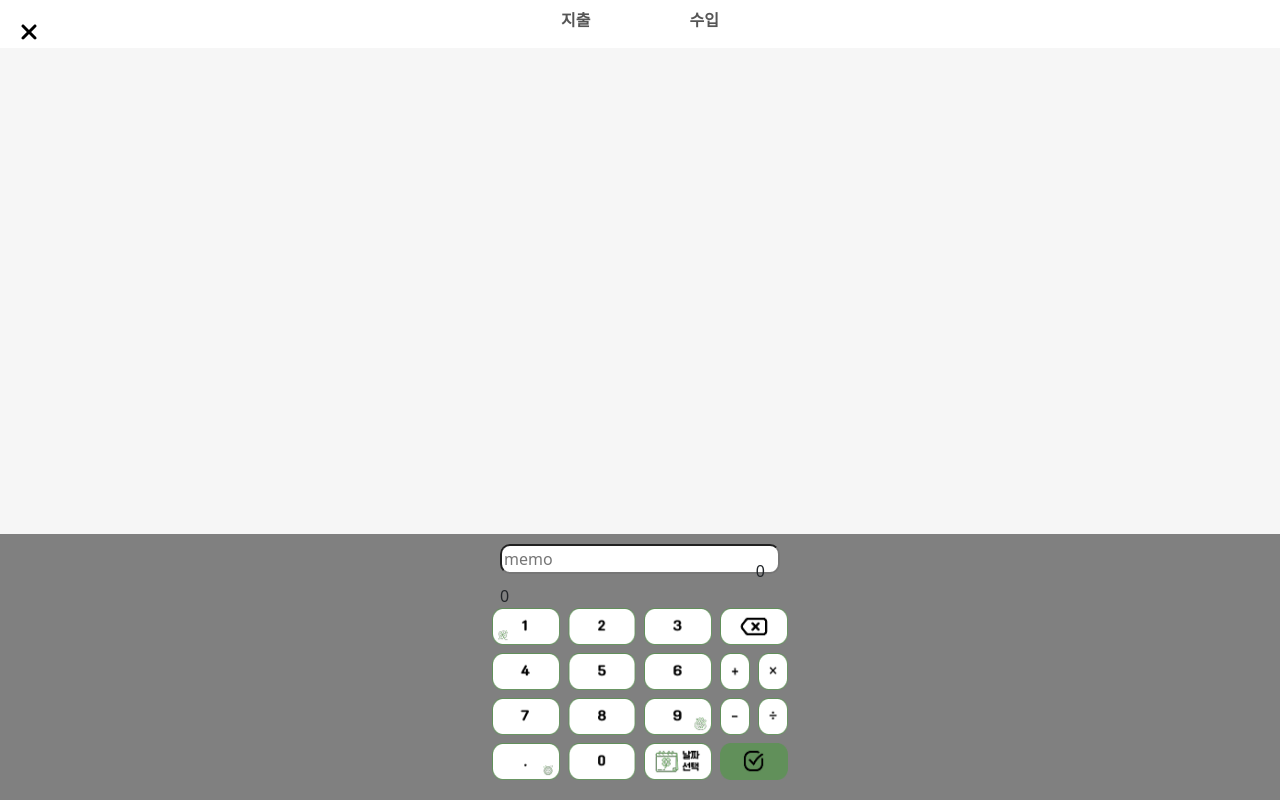
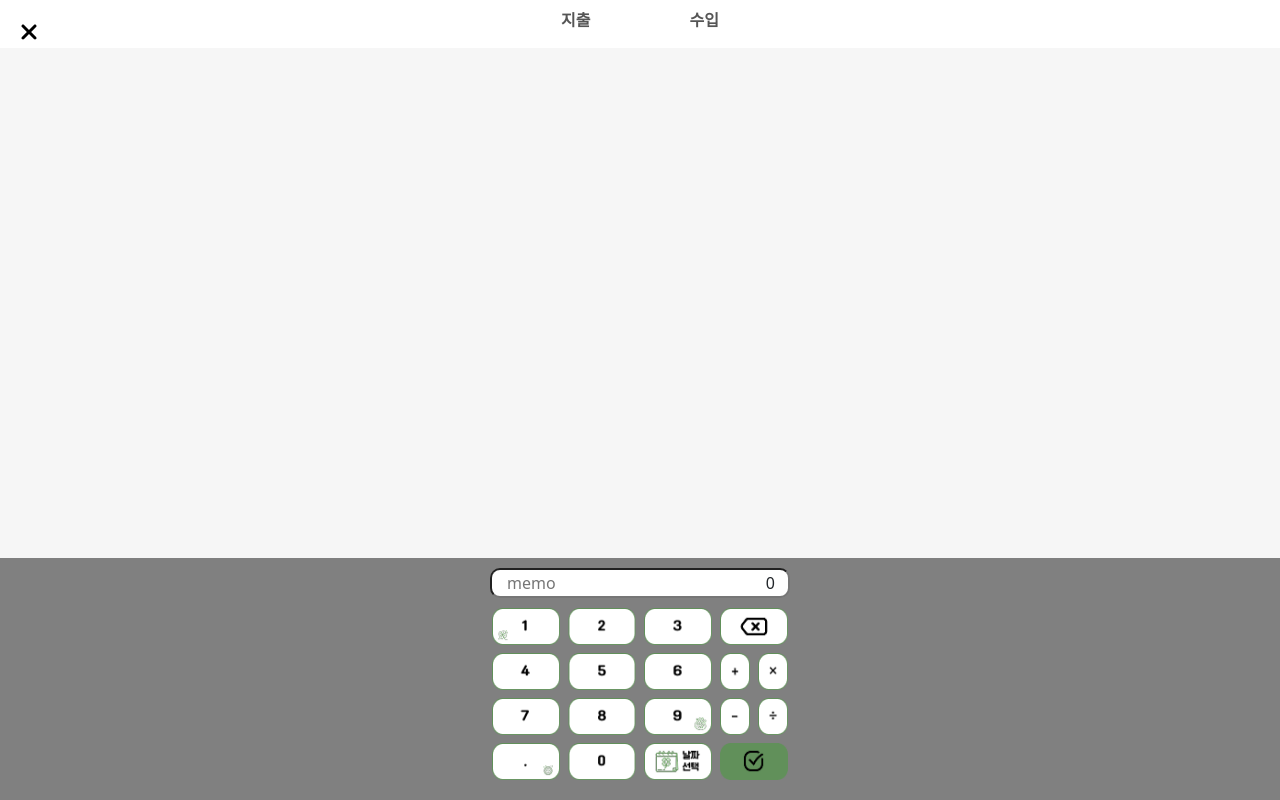
Before and after one commit to dlgkrwns213/moneyLover, a Vue app: page /add in a window 1280 px wide. Built offline with nearby package versions, Linux system fonts and the light colour scheme; grey boxes are pictures that could not be loaded.

Commit message:
update: Modify calculate hover and memo size

```diff
--- a/src/pages/plus/AddTab.vue
+++ b/src/pages/plus/AddTab.vue
@@ -67,12 +67,13 @@ const formattedValue = computed(() => {
   let parts = num.split(/([+\-x%])/); // 연산자를 기준으로 숫자와 연산자 분리
 
   parts.forEach((part, index) => {
-    if (index % 2 === 0) {
+    if (index === 1) {
+      // 연산자는 그대로
+      result += part;
+    } else if (index === 0 || part !== "") {
+
       // 숫자 부분일 때는 포맷 적용
       result += parseInt(part).toLocaleString();
-    } else {
-      // 연산자 부분은 그대로 유지
-      result += part;
     }
   });
 
@@ -186,12 +187,11 @@ function calculateButtonClick(content) {
   <div class="footer-calculate">
     <div class="input-container">
       <input v-model="memo" type="text" class="input-memo" placeholder="memo">
-      <div> {{ inputValue}}</div>
       <div class="money">{{ formattedValue }}</div>
     </div>
     <div class="calculate-section">
       <div
-        class="calculate-setion__buttton"
+        class="calculate-section__buttton"
         v-for="(content, contentIdx) in calculateContent"
         :key="contentIdx"
         :style="getGridSpan(contentIdx)"
@@ -201,6 +201,7 @@ function calculateButtonClick(content) {
         :src="imageMap[contentImage[contentIdx]]"
         :alt="contentImage[contentIdx]"
         style="height: 100%; width: 100%;"
+        class="calculate-section__image"
       />
 
     </div>
@@ -284,7 +285,7 @@ function calculateButtonClick(content) {
 }
 .input-container {
   position: relative;
-  width: 280px; /* 컨테이너 너비 */
+  width: 300px; /* 컨테이너 너비 */
 }
 
 .input-memo {
@@ -293,6 +294,7 @@ function calculateButtonClick(content) {
   margin: 10px 0 ; /* 위 아래 margin만 설정 */
   border-radius: 10px;
   text-align: left;
+  padding: 0 15px;
 }
 
 .money {
@@ -324,7 +326,7 @@ function calculateButtonClick(content) {
   border-radius: 4px;
 }
 
-.calculate-section__button:hover {
+.calculate-section__image:hover {
   cursor: pointer;
 }
 
```
